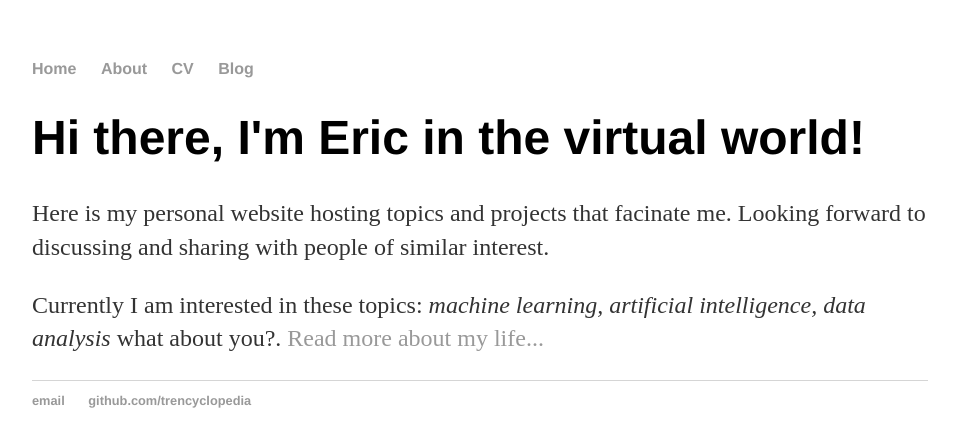
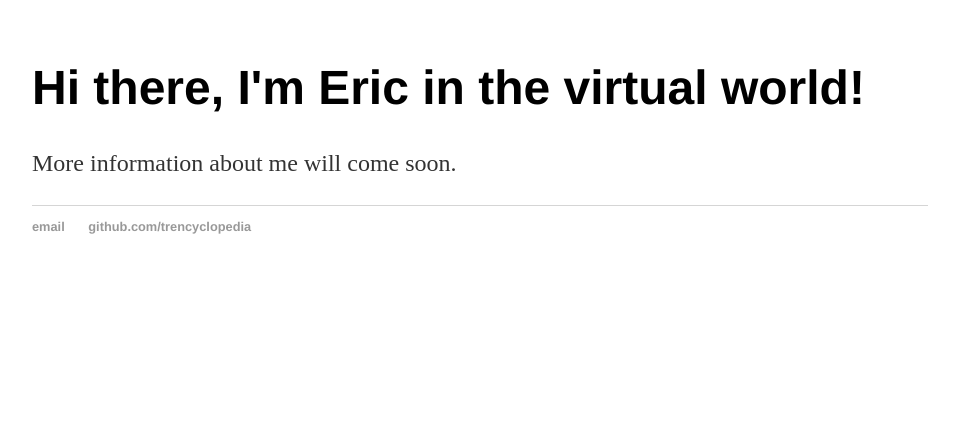
Before and after one commit to trencyclopedia/trencyclopedia.github.io, a Jekyll site: the page cv/index.html, which Jekyll copies as it is, in a window 1280 px wide. Shown: the top 447 px of the page, without its empty margins (160-1116 px from the left). Built offline with Jekyll 4.4.1, drawn with Linux system fonts in a browser that asks for light colours.

Commit message:
Update index.html

```diff
--- a/cv/index.html
+++ b/cv/index.html
@@ -6,19 +6,10 @@
 		<link rel="stylesheet" type="text/css" href="/css/main.css">
 	</head>
 	<body>
-		<nav>
-    		<ul>
-        		<li><a href="/">Home</a></li>
-	        	<li><a href="/about">About</a></li>
-        		<li><a href="/cv">CV</a></li>
-        		<li><a href="/blog">Blog</a></li>
-    		</ul>
-		</nav>
 		<div class="container">
     		<div class="blurb">
         		<h1>Hi there, I'm Eric in the virtual world!</h1>
-				<p>Here is my personal website hosting topics and projects that facinate me. Looking forward to discussing and sharing with people of similar interest.</p>
-				<p>Currently I am interested in these topics: <em>machine learning, artificial intelligence, data analysis</em> what about you?. <a href="/about">Read more about my life...</a></p>
+				<p>More information about me will come soon.</p>
     		</div><!-- /.blurb -->
 		</div><!-- /.container -->
 		<footer>
```
